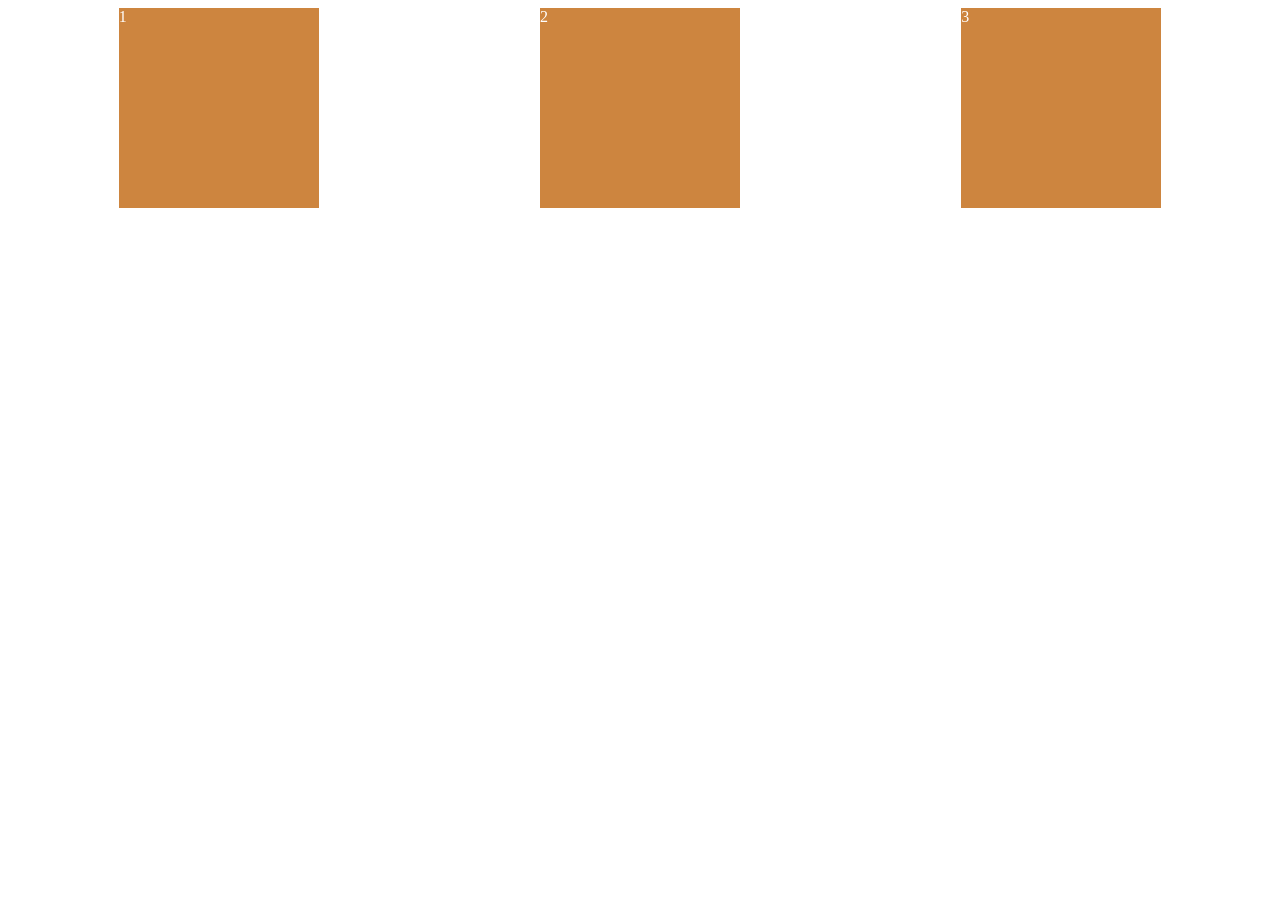
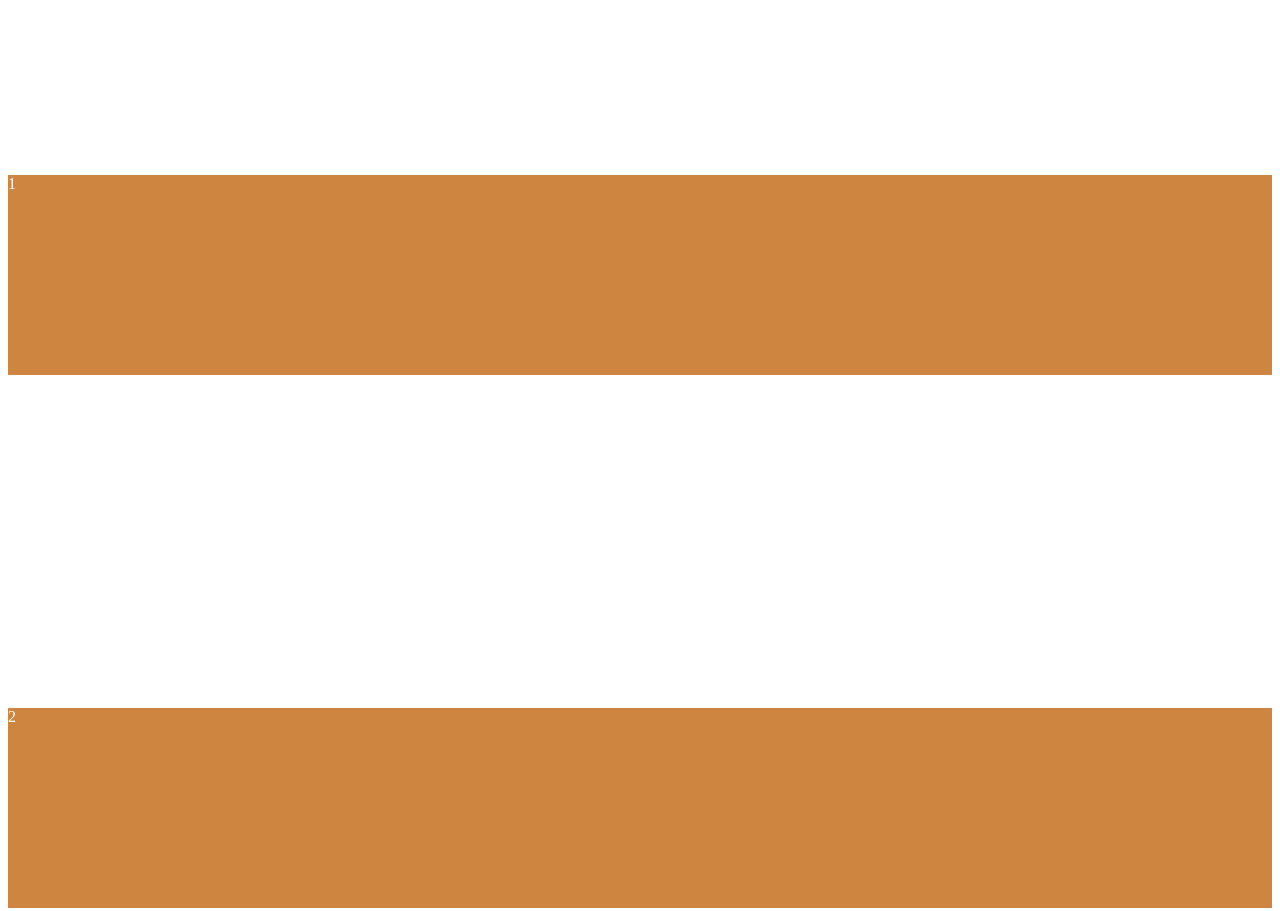
Before and after one commit to aubepluieh3/scss-layout, a plain HTML site: page index.html in a window 1280 px wide. Shown: the top 911 px of the page. Before the commit the page ends 816 px from the top, so only its background shows below. Drawn offline with Linux system fonts and the light colour scheme.

Commit message:
#1.3 Column and Row

```diff
--- a/styles.css
+++ b/styles.css
@@ -1,13 +1,15 @@
 .wrapper {
   display: flex;
+  flex-direction: column;
+  /*Main Axis*/
   justify-content: space-around;
-  align-items: flex-start;
-  height: 100vh;
+  /*Cross Axis*/
+  align-items: stretch;
+  height: 200vh;
 }
 
 .box {
   background: peru;
-  width: 200px;
   height: 200px;
   color: white;
 }
```
